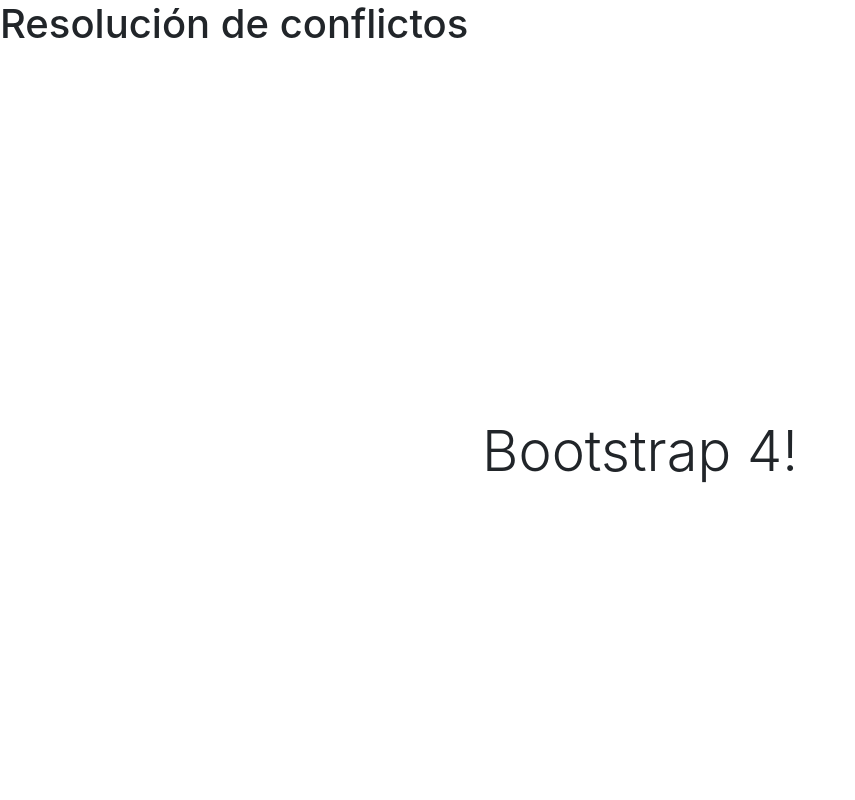
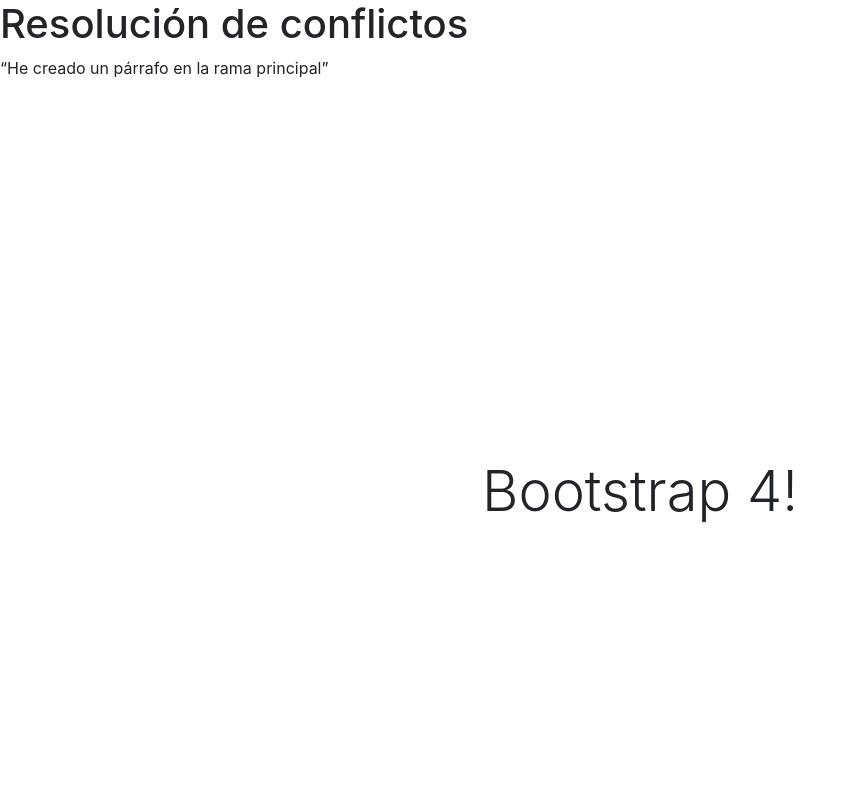
Before and after one commit to anarp14/conflicto-github, a plain HTML site: page index.html in a window 1280 px wide. Shown: the top 800 px of the page, without its empty margins (0-855 px from the left). Drawn offline with nearby package versions, Linux system fonts and the light colour scheme.

Commit message:
Update index.html

```diff
--- a/index.html
+++ b/index.html
@@ -2,6 +2,7 @@
 <html lang="es">
   <head>
     <h1> Resolución de conflictos </h1>
+    <p> “He creado un párrafo en la rama principal” </p>
 
     <!-- Required meta tags -->
     <meta charset="utf-8">
```
